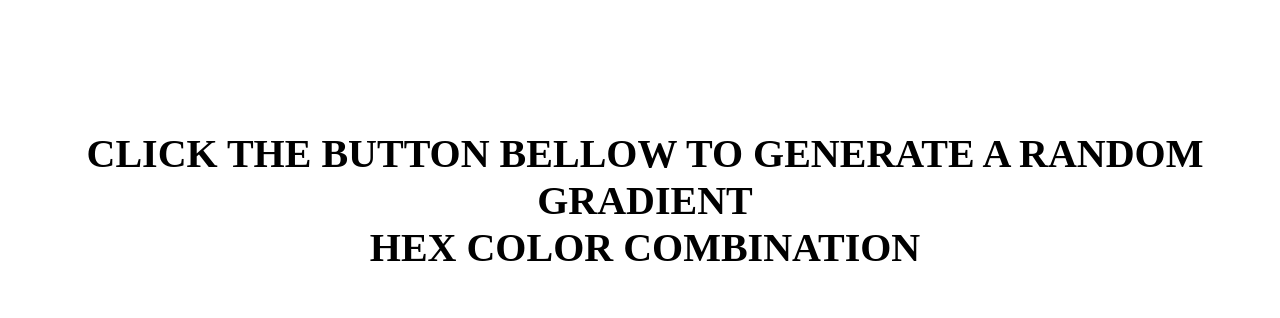
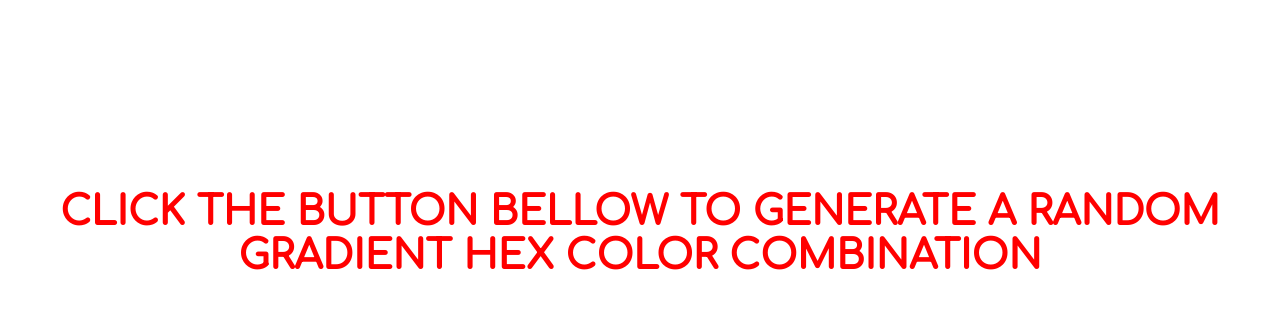
Before and after one commit to danillnovikov/Hex-Colors, a plain HTML site: page index.html in a window 1280 px wide. Shown: the top 318 px of the page. Drawn offline with Linux system fonts and the light colour scheme.

Commit message:
add animation

```diff
--- a/css/style.css
+++ b/css/style.css
@@ -1,15 +1,26 @@
+@import url('https://fonts.googleapis.com/css2?family=Comfortaa:wght@500&display=swap');
+
+body {
+  font-family: 'Comfortaa', cursive;
+}
+
 * {
   padding: 0;
   margin: 0;
 }
 
 .container {
-  height: 760px;
+  width: 100%;
+  margin: auto;
+  display: flex;
+  justify-content: center;
+  align-items: center;
+  height: 100vh;
 }
 
 .hex_info {
-  height: 400px;
-  padding: 130px 50px 100px 60px;
+  width: 100%;
+  text-align: center;
 }
 
 h1 {
@@ -17,6 +28,33 @@ h1 {
   text-align: center;
   font-size: 40px;
   text-transform: uppercase;
+  animation: colorchange 5s infinite alternate;
+}
+
+@keyframes colorchange {
+  0% {
+    color: indigo;
+  }
+
+  20% {
+    color: blue;
+  }
+
+  40% {
+    color: green;
+  }
+
+  60% {
+    color: yellow;
+  }
+
+  80% {
+    color: orange;
+  }
+
+  100% {
+    color: red;
+  }
 }
 
 h2 {
--- a/index.html
+++ b/index.html
@@ -12,9 +12,8 @@
 <body>
     <div class="container">
         <div class="hex_info">
-            <h1>Click the button bellow to generate a random gradient <br> hex color combination</h1>
+            <h1>Click the button bellow to generate a random gradient hex color combination</h1>
             <h2>The hex code of the color is <span class="out"></span> </h2>
-
             <button>CLick Me</button>
         </div>
 
```
